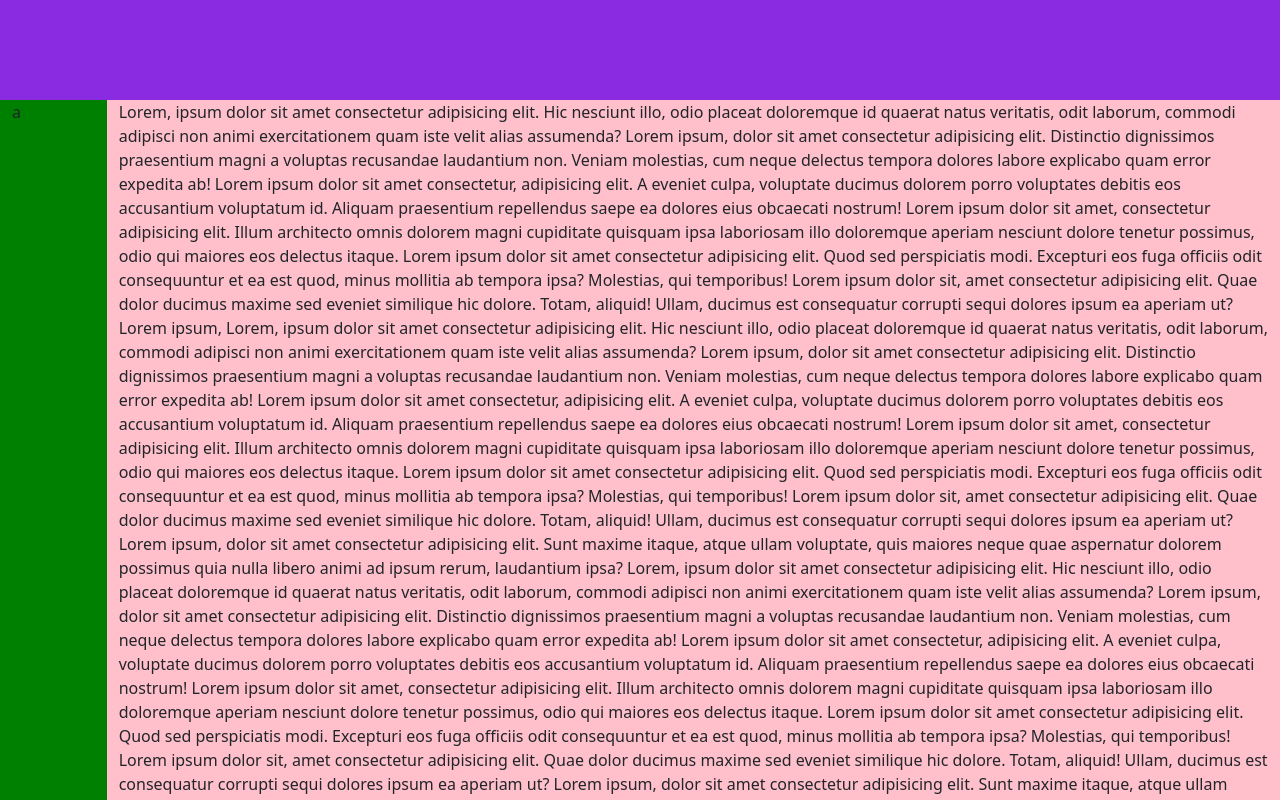
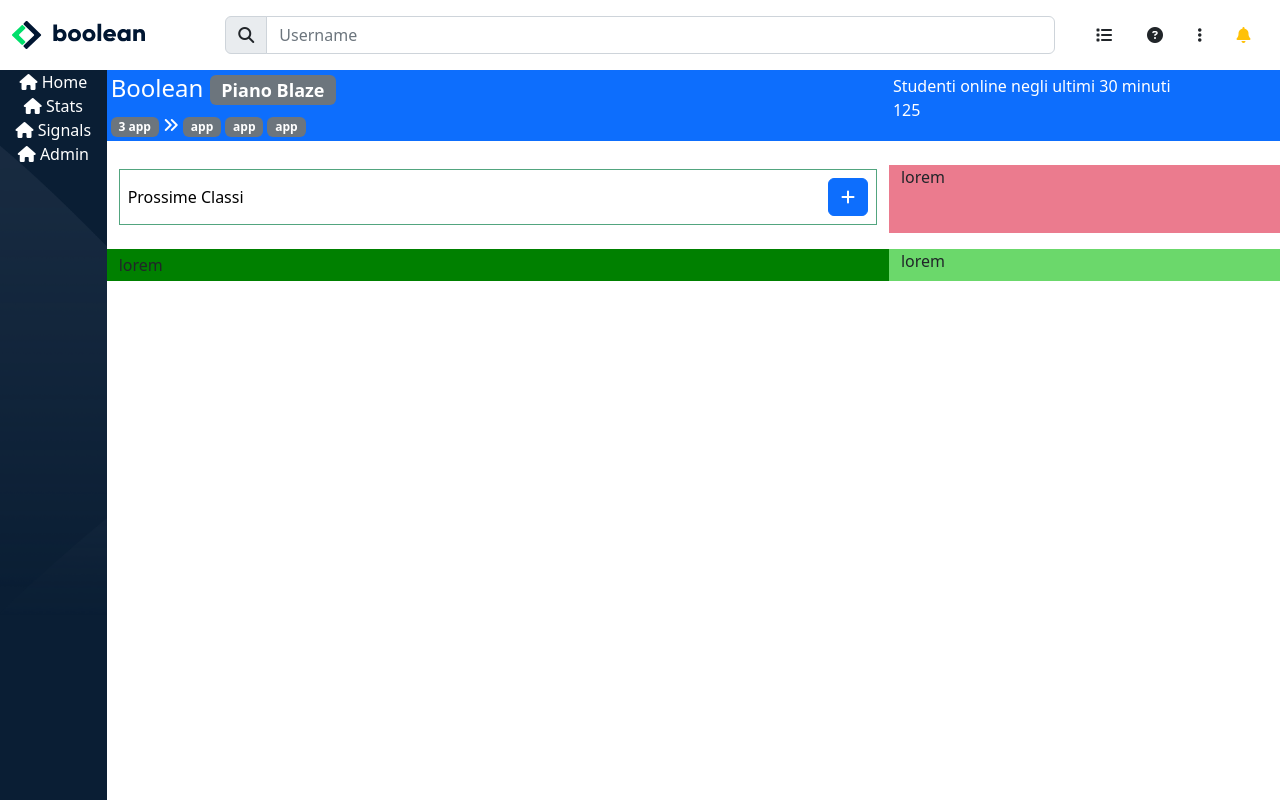
Before and after one commit to federico697/html-css-bootstrap-dashboard, a plain HTML site: page index.html in a window 1280 px wide. Drawn offline with nearby package versions, Linux system fonts and the light colour scheme.

Commit message:
inizio con il content

```diff
--- a/asset/css/style.css
+++ b/asset/css/style.css
@@ -1,24 +1,37 @@
 header{
-    height: 100px;
+    height: 70px;
     width: 100%;
-    background-color: blueviolet;
 }
-
-.backgroung-blue{
-    background-color: blue;
+.bg-dark-custom{
+    background-color: #0a1e34;
 }
-.backgroung-pink{
-    background-color: pink;
+.backgroung-white2{
+    background-color: rgb(225, 225, 225);
+}
+.backgroung-pink3{
+    background-color: rgb(235, 123, 142);
 }
 .backgroung-green{
     background-color: green;
 }
+.backgroung-green1{
+    background-color: rgb(107, 216, 107);
+}
 
 #content,
-nav{
-    height: calc(100vh - 100px);
+#sidebar{
+    height: calc(100vh - 70px);
+}
+#sidebar{
+    background-image: url('../img/sidebar-bg.png');
+    background-repeat: no-repeat;
+    background-size: cover;
 }
 
 #content{
     overflow: scroll;
 }
+
+.margin-left-2{
+    margin-left: 1px;
+}
--- a/index.html
+++ b/index.html
@@ -6,44 +6,124 @@
     <title>Bootstrap demo</title>
     <link rel="stylesheet" href="./asset/css/style.css">
     <link href="https://cdn.jsdelivr.net/npm/bootstrap@5.2.2/dist/css/bootstrap.min.css" rel="stylesheet" integrity="sha384-Zenh87qX5JnK2Jl0vWa8Ck2rdkQ2Bzep5IDxbcnCeuOxjzrPF/et3URy9Bv1WTRi" crossorigin="anonymous">
+    <link rel="stylesheet" href="https://cdnjs.cloudflare.com/ajax/libs/font-awesome/6.2.0/css/all.min.css" integrity="sha512-xh6O/CkQoPOWDdYTDqeRdPCVd1SpvCA9XXcUnZS2FmJNp1coAFzvtCN9BmamE+4aHK8yyUHUSCcJHgXloTyT2A==" crossorigin="anonymous" referrerpolicy="no-referrer" />
   </head>
 
 
   <body>
-    <div class="vh-100 backgroung-blue">
-      <header>
+    <!-- inizio dell'header -->
+    <div class="vh-100">
+      <header class="d-flex align-items-center">
+        <div class="container-fluid">
+            <div class="row align-items-center">
+                <div class="col-2">
+                    <img src="./asset/img/mobile-logo.png" class="d-inline-block d-lg-none img-fluid" alt="">
+                    <img src="./asset/img/logo.svg" class="d-lg-inline-block d-none img-fluid" alt="">
+                </div>
+                <div class="col-8">
+                    <div class="input-group">
+                        <span class="input-group-text" id="basic-addon1">
+                            <i class="fa-solid fa-magnifying-glass"></i>
+                        </span>
+                        <input type="text" class="form-control" placeholder="Username" aria-label="Username" aria-describedby="basic-addon1">
+                      </div>
+                </div>
+                <div class="col-2 justify-content-around d-flex align-items-center">
+                    <i class="fa-solid fa-list d-lg-inline-block d-none"></i>
+                    <i class="fa-solid fa-circle-question d-lg-inline-block d-none"></i>
+                    <i class="fa-solid fa-ellipsis-vertical d-lg-inline-block d-none"></i>
 
+                    <!-- campanella drop -->
+                    <div class="btn-group">
+                        <span type="button" class="" data-bs-toggle="dropdown" aria-expanded="false">
+                            <i class="fa-solid fa-bell text-warning"></i>
+                        </span>
+                        <ul class="dropdown-menu dropdown-menu-end">
+                          <li><a class="dropdown-item" href="#">Menu item</a></li>
+                          <li><a class="dropdown-item" href="#">Menu item</a></li>
+                          <li><a class="dropdown-item" href="#">Menu item</a></li>
+                        </ul>
+                      </div>
+                      <!-- fine campanella drop -->
+                </div>
+            </div>
+        </div>
       </header>
+
+      <!-- inizio del main -->
       <main>
         <div class="container-fluid">
           <div class="row d-flex align-items-lg-stretch">
-            <nav class="col-1 backgroung-green">a</nav>
+            <div id="sidebar" class="col-1 d-flex flex-column bg-dark-custom">
+                <div class="text-center text-white">
+                    <i class="fa-solid fa-house"></i>
+                    <span class="d-lg-inline-block d-none">Home</span>
+                </div>
+                <div class="text-center text-white">
+                    <i class="fa-solid fa-house"></i>
+                    <span class="d-lg-inline-block d-none">Stats</span>
+                </div>
+                <div class="text-center text-white">
+                    <i class="fa-solid fa-house"></i>
+                    <span class="d-lg-inline-block d-none">Signals</span>
+                </div>
+                <div class="text-center text-white ">
+                    <i class="fa-solid fa-house"></i>
+                    <span class="d-lg-inline-block d-none">Admin</span>
+                </div>
+            </div>
             <div id="content" class="col-11 backgroung-pink">
-              Lorem, ipsum dolor sit amet consectetur adipisicing elit. Hic nesciunt illo, odio placeat doloremque id quaerat natus veritatis, odit laborum, commodi adipisci non animi exercitationem quam iste velit alias assumenda?
-              Lorem ipsum, dolor sit amet consectetur adipisicing elit. Distinctio dignissimos praesentium magni a voluptas recusandae laudantium non. Veniam molestias, cum neque delectus tempora dolores labore explicabo quam error expedita ab!
-              Lorem ipsum dolor sit amet consectetur, adipisicing elit. A eveniet culpa, voluptate ducimus dolorem porro voluptates debitis eos accusantium voluptatum id. Aliquam praesentium repellendus saepe ea dolores eius obcaecati nostrum!
-              Lorem ipsum dolor sit amet, consectetur adipisicing elit. Illum architecto omnis dolorem magni cupiditate quisquam ipsa laboriosam illo doloremque aperiam nesciunt dolore tenetur possimus, odio qui maiores eos delectus itaque.
-              Lorem ipsum dolor sit amet consectetur adipisicing elit. Quod sed perspiciatis modi. Excepturi eos fuga officiis odit consequuntur et ea est quod, minus mollitia ab tempora ipsa? Molestias, qui temporibus!
-              Lorem ipsum dolor sit, amet consectetur adipisicing elit. Quae dolor ducimus maxime sed eveniet similique hic dolore. Totam, aliquid! Ullam, ducimus est consequatur corrupti sequi dolores ipsum ea aperiam ut?
-              Lorem ipsum, Lorem, ipsum dolor sit amet consectetur adipisicing elit. Hic nesciunt illo, odio placeat doloremque id quaerat natus veritatis, odit laborum, commodi adipisci non animi exercitationem quam iste velit alias assumenda?
-              Lorem ipsum, dolor sit amet consectetur adipisicing elit. Distinctio dignissimos praesentium magni a voluptas recusandae laudantium non. Veniam molestias, cum neque delectus tempora dolores labore explicabo quam error expedita ab!
-              Lorem ipsum dolor sit amet consectetur, adipisicing elit. A eveniet culpa, voluptate ducimus dolorem porro voluptates debitis eos accusantium voluptatum id. Aliquam praesentium repellendus saepe ea dolores eius obcaecati nostrum!
-              Lorem ipsum dolor sit amet, consectetur adipisicing elit. Illum architecto omnis dolorem magni cupiditate quisquam ipsa laboriosam illo doloremque aperiam nesciunt dolore tenetur possimus, odio qui maiores eos delectus itaque.
-              Lorem ipsum dolor sit amet consectetur adipisicing elit. Quod sed perspiciatis modi. Excepturi eos fuga officiis odit consequuntur et ea est quod, minus mollitia ab tempora ipsa? Molestias, qui temporibus!
-              Lorem ipsum dolor sit, amet consectetur adipisicing elit. Quae dolor ducimus maxime sed eveniet similique hic dolore. Totam, aliquid! Ullam, ducimus est consequatur corrupti sequi dolores ipsum ea aperiam ut?
-              Lorem ipsum, dolor sit amet consectetur adipisicing elit. Sunt maxime itaque, atque ullam voluptate, quis maiores neque quae aspernatur dolorem possimus quia nulla libero animi ad ipsum rerum, laudantium ipsa? Lorem, ipsum dolor sit amet consectetur adipisicing elit. Hic nesciunt illo, odio placeat doloremque id quaerat natus veritatis, odit laborum, commodi adipisci non animi exercitationem quam iste velit alias assumenda?
-              Lorem ipsum, dolor sit amet consectetur adipisicing elit. Distinctio dignissimos praesentium magni a voluptas recusandae laudantium non. Veniam molestias, cum neque delectus tempora dolores labore explicabo quam error expedita ab!
-              Lorem ipsum dolor sit amet consectetur, adipisicing elit. A eveniet culpa, voluptate ducimus dolorem porro voluptates debitis eos accusantium voluptatum id. Aliquam praesentium repellendus saepe ea dolores eius obcaecati nostrum!
-              Lorem ipsum dolor sit amet, consectetur adipisicing elit. Illum architecto omnis dolorem magni cupiditate quisquam ipsa laboriosam illo doloremque aperiam nesciunt dolore tenetur possimus, odio qui maiores eos delectus itaque.
-              Lorem ipsum dolor sit amet consectetur adipisicing elit. Quod sed perspiciatis modi. Excepturi eos fuga officiis odit consequuntur et ea est quod, minus mollitia ab tempora ipsa? Molestias, qui temporibus!
-              Lorem ipsum dolor sit, amet consectetur adipisicing elit. Quae dolor ducimus maxime sed eveniet similique hic dolore. Totam, aliquid! Ullam, ducimus est consequatur corrupti sequi dolores ipsum ea aperiam ut?
-              Lorem ipsum, dolor sit amet consectetur adipisicing elit. Sunt maxime itaque, atque ullam voluptate, quis maiores neque quae aspernatur dolorem possimus quia nulla libero animi ad ipsum rerum, laudantium ipsa?Lorem, ipsum dolor sit amet consectetur adipisicing elit. Hic nesciunt illo, odio placeat doloremque id quaerat natus veritatis, odit laborum, commodi adipisci non animi exercitationem quam iste velit alias assumenda?
-              Lorem ipsum, dolor sit amet consectetur adipisicing elit. Distinctio dignissimos praesentium magni a voluptas recusandae laudantium non. Veniam molestias, cum neque delectus tempora dolores labore explicabo quam error expedita ab!
-              Lorem ipsum dolor sit amet consectetur, adipisicing elit. A eveniet culpa, voluptate ducimus dolorem porro voluptates debitis eos accusantium voluptatum id. Aliquam praesentium repellendus saepe ea dolores eius obcaecati nostrum!
-              Lorem ipsum dolor sit amet, consectetur adipisicing elit. Illum architecto omnis dolorem magni cupiditate quisquam ipsa laboriosam illo doloremque aperiam nesciunt dolore tenetur possimus, odio qui maiores eos delectus itaque.
-              Lorem ipsum dolor sit amet consectetur adipisicing elit. Quod sed perspiciatis modi. Excepturi eos fuga officiis odit consequuntur et ea est quod, minus mollitia ab tempora ipsa? Molestias, qui temporibus!
-              Lorem ipsum dolor sit, amet consectetur adipisicing elit. Quae dolor ducimus maxime sed eveniet similique hic dolore. Totam, aliquid! Ullam, ducimus est consequatur corrupti sequi dolores ipsum ea aperiam ut?
-              Lorem ipsum, dolor sit amet consectetur adipisicing elit. Sunt maxime itaque, atque ullam voluptate, quis maiores neque quae aspernatur dolorem possimus quia nulla libero animi ad ipsum rerum, laudantium ipsa? dolor sit amet consectetur adipisicing elit. Sunt maxime itaque, atque ullam voluptate, quis maiores neque quae aspernatur dolorem possimus quia nulla libero animi ad ipsum rerum, laudantium ipsa?
+                <div class="container-fluid px-0">
+                    <div class="row">
+                        <div class="col-12 col-lg-8 bg-primary text-white p-1">
+                            <div class="d-flex">
+                                <h4>Boolean <span class="badge bg-secondary">Piano Blaze</span></h4>
+                            </div>
+                            <div>
+                                <span class="badge bg-secondary">3 app</span>
+                                <i class="fa-solid fa-angles-right"></i>
+                                <span class="badge bg-secondary">app</span>
+                                <span class="badge bg-secondary">app</span>
+                                <span class="badge bg-secondary">app</span>
+                            </div>
+                        </div>
+                        <div class="col-12 col-lg-4 bg-primary text-white p-1">
+                            <div>Studenti online negli ultimi 30 minuti</div>
+                            <div>125</div>
+                        </div>
+                    </div>
+                </div>
+                <div class="container-fluid my-3 px-0">
+                    <div class="row">
+                        <div class="col-12 col-lg-8 backgroung-pink2 my-2 ">
+                            <div class="my-1">
+                                <div class="d-flex justify-content-between text-black align-items-center border border-success p-2 mb-2 border-opacity-75">
+                                    <div>Prossime Classi</div>
+                                    <div>
+                                        <button class="btn btn-primary" type="button" data-bs-toggle="offcanvas" data-bs-target="#offcanvasRight" aria-controls="offcanvasRight"><i class="fa-solid fa-plus"></i></button>
+                                        <div class="offcanvas offcanvas-end" tabindex="-1" id="offcanvasRight" aria-labelledby="offcanvasRightLabel">
+                                            <div class="offcanvas-header">
+                                                <h6 class="offcanvas-title" id="offcanvasRightLabel"></h6>
+                                                <button type="button" class="btn-close" data-bs-dismiss="offcanvas" aria-label="Close"></button>
+                                            </div>
+                                            <div class="offcanvas-body">
+                                            </div>
+                                        </div>
+                                    </div>
+                                </div>
+                            </div>
+                        </div>
+                        <div class="col-12 col-lg-4 backgroung-pink3 my-2 ">
+                            <div>lorem</div>
+                        </div>
+                        <div class="col-12 col-lg-8 backgroung-green my-2 ">
+                            <div class="my-1">lorem</div>
+                        </div>
+                        <div class="col-12 col-lg-4 backgroung-green1 my-2 ">
+                            <div>lorem</div>
+                        </div>
+                    </div>
+                </div>
             </div>
           </div>
         </div>
```
